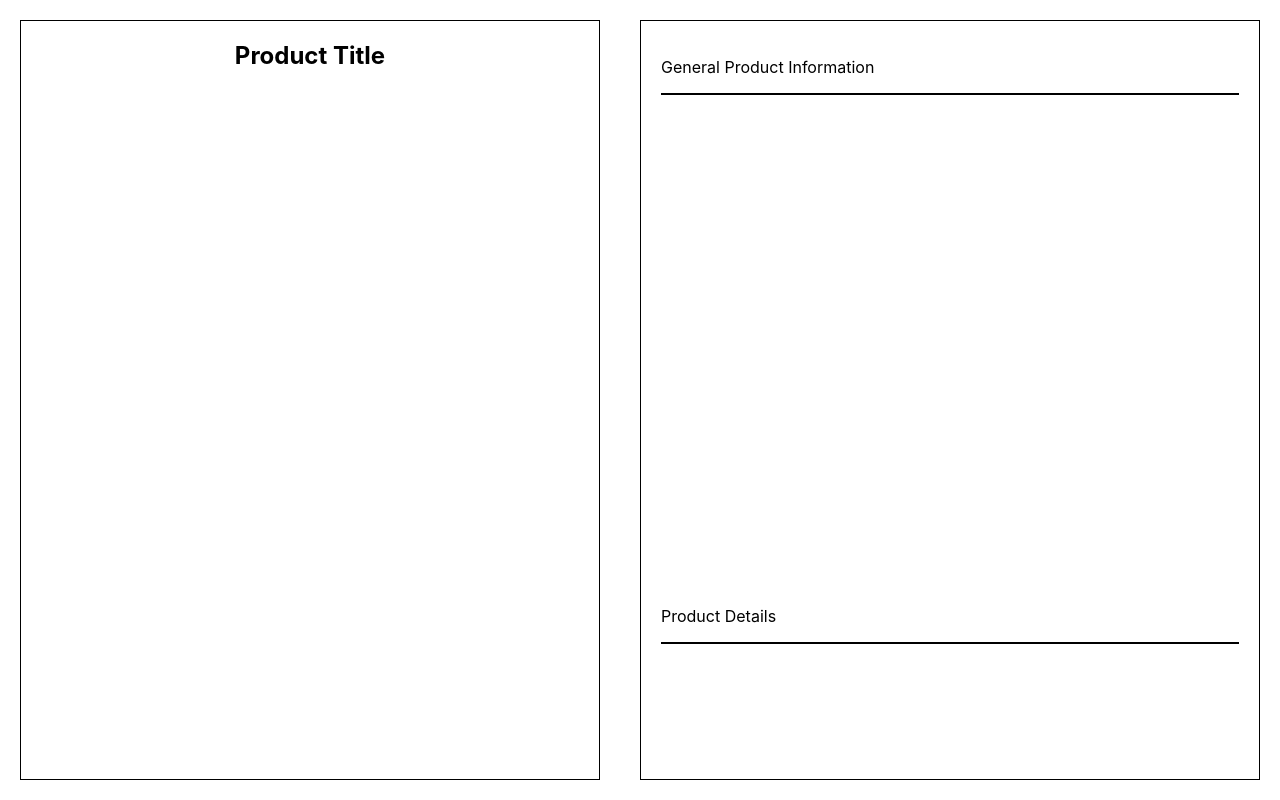
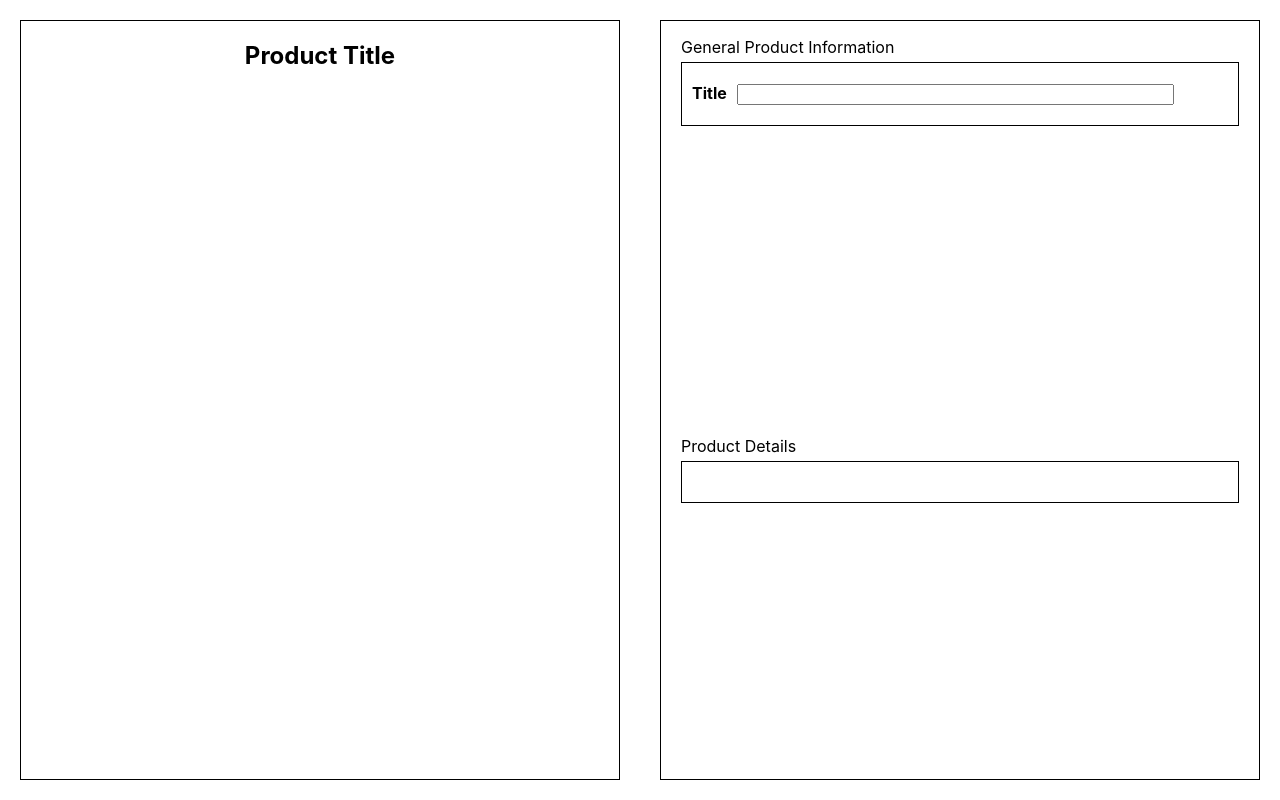
Before and after one commit to jcsmileyjr/Product-Creation-UI, a React (Create React App) app: page / in a window 1280 px wide. Built offline with nearby package versions, Linux system fonts and the light colour scheme.

Commit message:
Structure & Styling of Product Title

```diff
--- a/src/App.css
+++ b/src/App.css
@@ -14,15 +14,23 @@ main {
   text-align: center;
 }
 
+.productUI__heading--style {
+  margin-bottom: 5px;
+}
+
 #product-ui {
   display: flex;
   flex-direction: column;
   gap: 40px;
-  padding: 20px;
+}
+
+#product-information, #product-details {
+  padding: 0 20px;
 }
 
 #product-information {
-  flex: 3;
+  /* flex: 3; */
+  flex: 1;
 }
 
 #product-details {
@@ -31,4 +39,14 @@ main {
 
 .productInformation__content--layout, .productDetails__content--layout {
   border: 1px solid black;
+  padding: 20px 10px;
 }
+
+label {
+  font-weight: bold;
+  margin-right: 10px;
+}
+
+input {
+  width: 80%;
+}
--- a/src/App.tsx
+++ b/src/App.tsx
@@ -25,16 +25,17 @@ function App() {
       {/*Product input section that is displayed in the Product Visual Section */}
       <section id="product-ui">
         <section id="product-information">
-          <p>General Product Information </p>
+          <p className='productUI__heading--style'>General Product Information </p>
           <div className='productInformation__content--layout'>
+            <label htmlFor="product-title-input">Title</label>
+            <input id="product-title-input" type="text"></input>
 
           </div>
         </section>
 
         <section id="product-details">
-          <p>Product Details </p>
+          <p className='productUI__heading--style'>Product Details </p>
           <div className='productDetails__content--layout'>
-
           </div>
         </section>
       </section>
```
